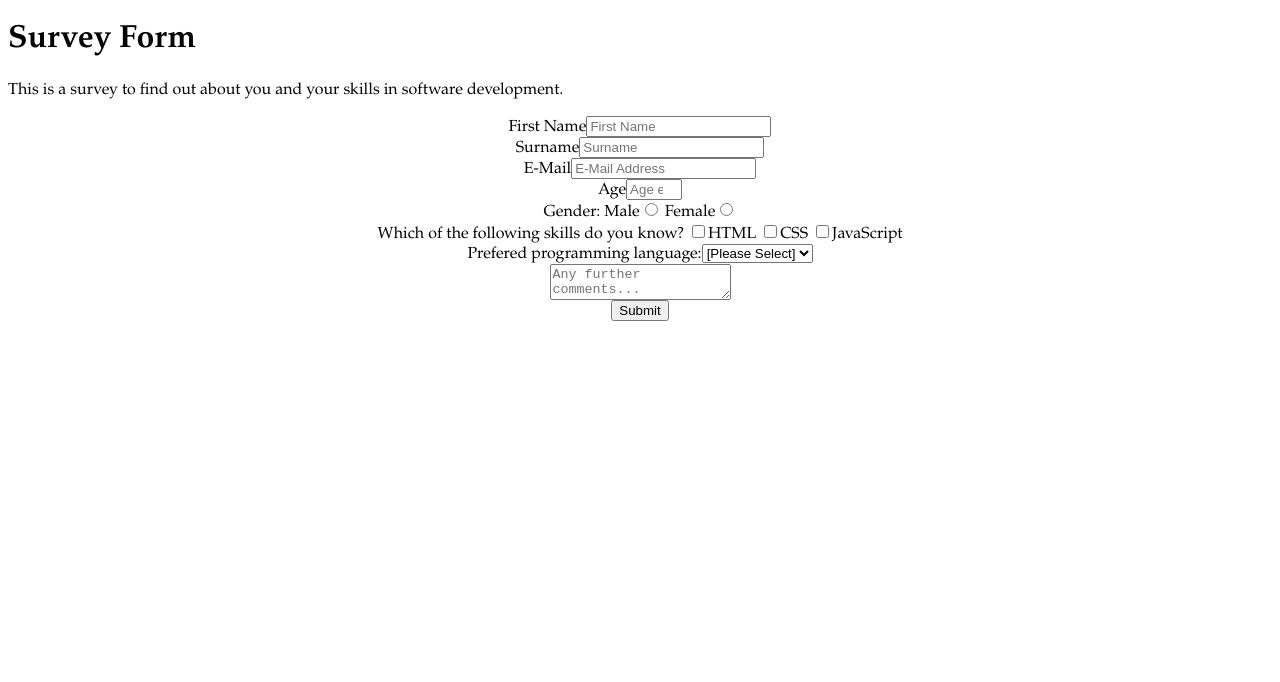
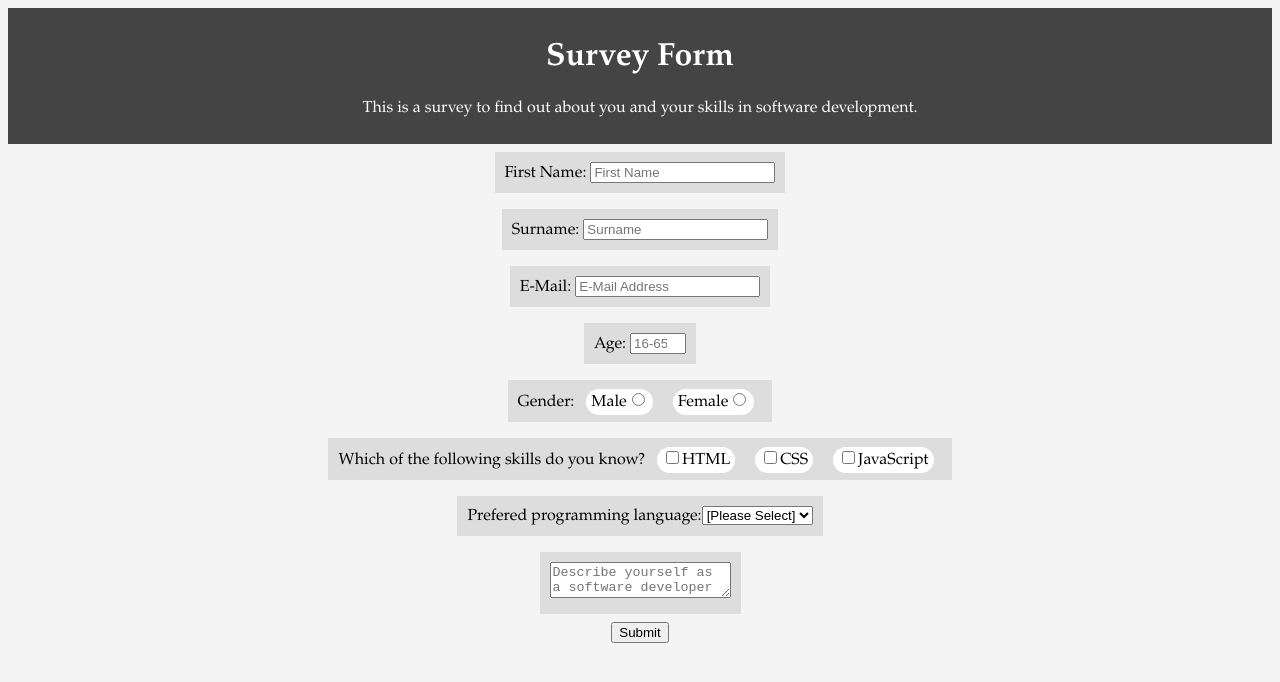
Before and after one commit to dgroves90/survey-form, a plain HTML site: page index.html in a window 1280 px wide. Drawn offline with Linux system fonts and the light colour scheme.

Commit message:
HTML & CSS Complete

```diff
--- a/design.css
+++ b/design.css
@@ -1,5 +1,19 @@
 body {
 	font-family: palatino;
+	background-color: #f4f4f4;
+}
+
+label {
+	margin:0.5rem;
+	background-color: #ddd;
+	padding: 10px;
+}
+
+#header {
+	background-color: #444;
+	color: #fff;
+	padding: 10px;
+	text-align: center;
 }
 
 #survey-form {
@@ -7,3 +21,15 @@ display: flex;
 flex-direction: column;
 align-items: center;
 }
+
+.options {
+	background-color: white;
+	border-radius: 15px;
+	padding: 5px;
+}
+
+label button {
+	background-color: #f4f4f4;
+	margin:0;
+
+}
--- a/index.html
+++ b/index.html
@@ -6,27 +6,28 @@
 
 </head>
 <body>
-	<div>
+	<div id="header">
 		<h1 id="title">Survey Form</h1>
 		<p id="description"> This is a survey to find out about you and your skills in software development.</p>
 	</div>
 	<form id="survey-form" action="">
-		<label id="name-label">First Name<input id="name" type="text" placeholder="First Name" required></label>
+		<label id="name-label">First Name: <input id="name" type="text" placeholder="First Name" required></label>
 
-		<label id="surname-label">Surname<input type="text" placeholder="Surname" required></label>
+		<label id="surname-label">Surname: <input type="text" placeholder="Surname" required></label>
 
-		<label id="email-label">E-Mail<input type="email" placeholder="E-Mail Address" required id="email"></label>
+		<label id="email-label">E-Mail: <input type="email" placeholder="E-Mail Address" required id="email"></label>
 
-		<label id="number-label">Age<input id="number" type="Number" placeholder="Age e.g. 28" min="16" max="65" required></label>
+		<label id="number-label">Age: <input id="number" type="Number" placeholder="16-65" min="16" max="65" required></label>
 
 		<label id="gender">Gender:
-			<label id="male-female">Male<input type="radio" name="male-female" id="male" value="1"></label>
-			<label id="male-female">Female<input type="radio" name="male-female" id="female" value="2"></label>
-		</label>
+			<label id="male-female" class="options">Male<input type="radio" name="male-female" id="male" value="1"></label>
+
+			<label id="male-female" class="options">Female<input type="radio" name="male-female" id="female" value="2"></label></label>
+
 		<label id="skills"> Which of the following skills do you know?
-			<label id="HTML"><input type="checkbox" name="skills" value="1">HTML</label>
-			<label id="CSS"><input type="checkbox" name="skills" value="2">CSS</label>
-			<label id="JavaScript"><input type="checkbox" name="skills" value="3">JavaScript</label>
+			<label id="HTML" class="options"><input type="checkbox" name="skills" value="1">HTML</label>
+			<label id="CSS" class="options"><input type="checkbox" name="skills" value="2">CSS</label>
+			<label id="JavaScript" class="options"><input type="checkbox" name="skills" value="3">JavaScript</label>
 		</label>
 
 		<label id="prefered-language">Prefered programming language:<select name="prefered-language" id="dropdown">
@@ -37,7 +38,7 @@
 			<option value="Other">Other</option>
 		</select></label>
 
-		<textarea placeholder="Any further comments..."></textarea>
+		<label><textarea placeholder="Describe yourself as a software developer"></textarea></label>
 
 		<button type="submit" id="submit">Submit</button>
 	</form>
```
